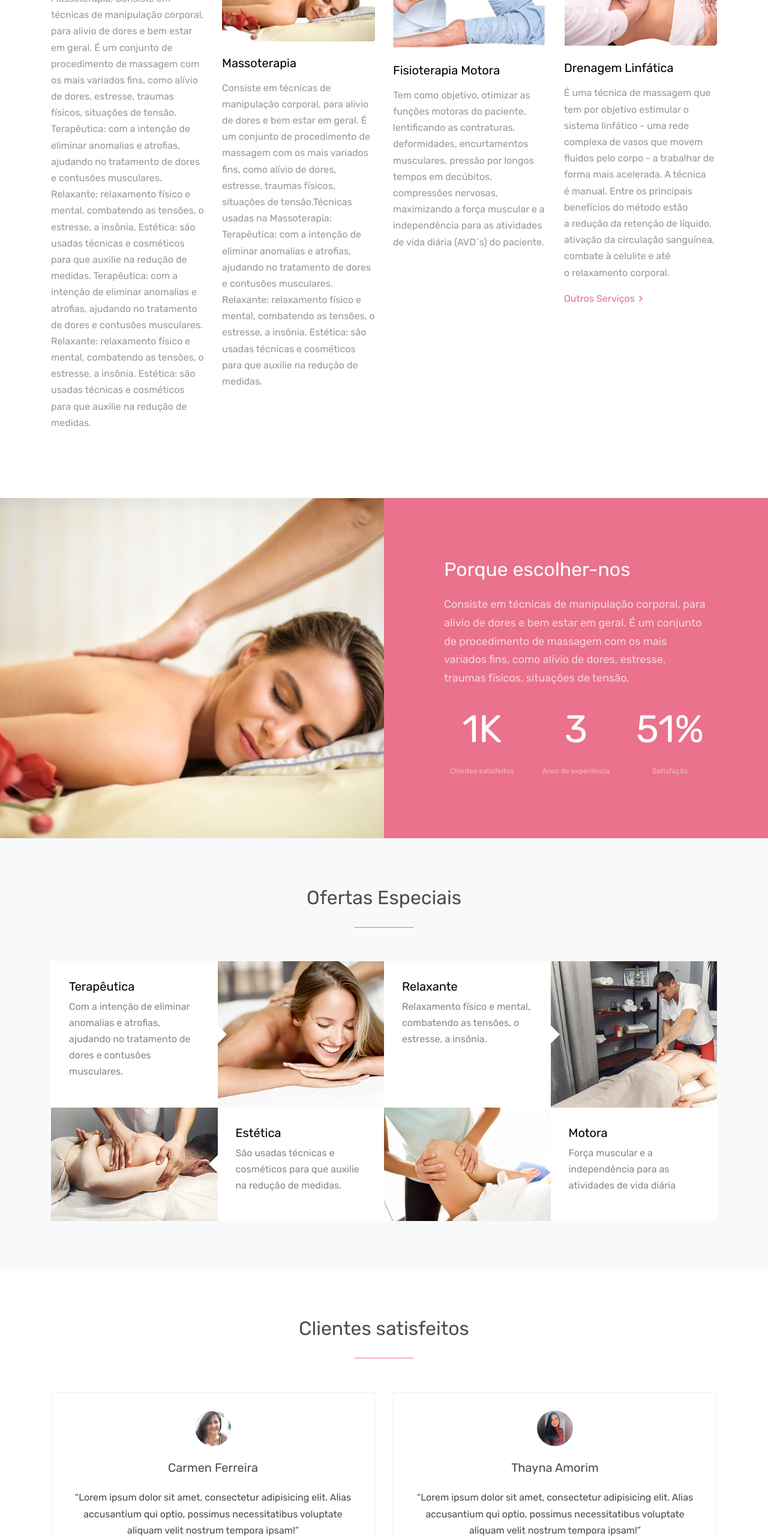
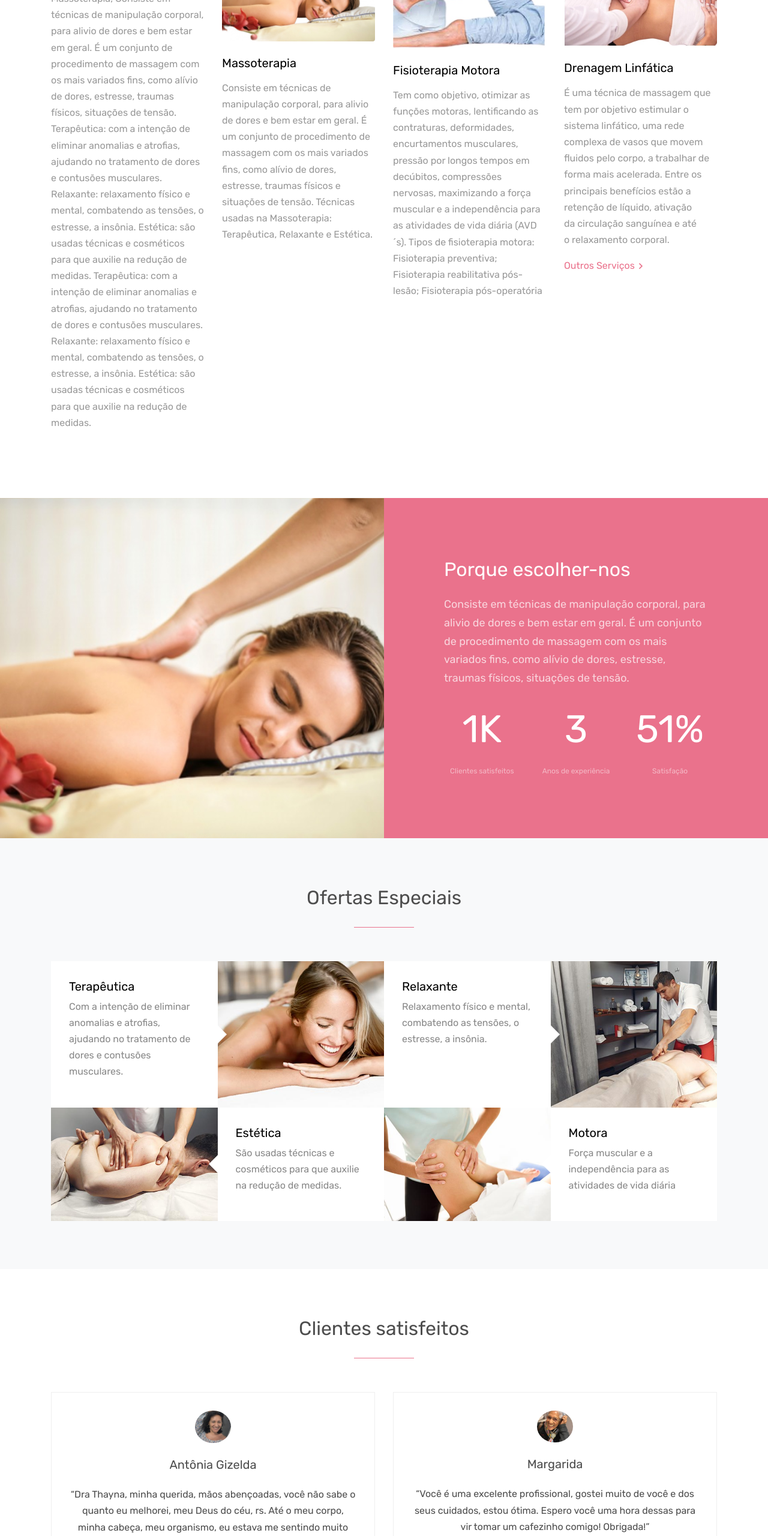
Before and after one commit to jrjrjuquia/oFisioterpia, a plain HTML site: page index.html in a window 1280 px wide. Shown: the part 1100-3660 px from the top of the page at 60% size. Drawn offline with Linux system fonts and the light colour scheme; files whose address does not match are found by name.

Commit message:
fisioterapia
03/08/2022
10:55

```diff
--- a/index.html
+++ b/index.html
@@ -138,10 +138,7 @@
               <div class="block-service-1-card">
                 <a href="#" class="thumbnail-link d-block mb-4"><img src="images/fisio massoterapia 2.png" alt="Image" class="img-fluid"></a>
                 <h3 class="block-service-1-heading mb-3"><a href="#">Massoterapia</a></h3>
-                <div class="block-service-1-excerpt"><p>Consiste em técnicas de manipulação corporal,  para alivio de dores e bem estar em geral. É um conjunto de procedimento de massagem com os mais variados fins, como alívio de dores, estresse, traumas físicos, situações de tensão.Técnicas usadas na Massoterapia:
-                Terapêutica:  com a intenção de eliminar anomalias e atrofias, ajudando no tratamento de dores e contusões musculares.
-                Relaxante:  relaxamento físico e mental, combatendo as tensões, o estresse, a insônia.
-                Estética: são usadas técnicas e cosméticos para que auxilie na redução de medidas.</p></div>
+                <div class="block-service-1-excerpt"><p>Consiste em técnicas de manipulação corporal, para alivio de dores e bem estar em geral. É um conjunto de procedimento de massagem com os mais variados fins, como alívio de dores, estresse, traumas físicos e situações de tensão. Técnicas usadas na Massoterapia: Terapêutica, Relaxante e Estética.</p></div>
                 <!-- <p><a href="#" class="d-inline-flex align-items-center block-service-1-more"><span>Descubra mais
                 </span> <span class="icon-keyboard_arrow_right icon"></span></a></p> -->
               </div>
@@ -150,7 +147,7 @@
               <div class="block-service-1-card">
                 <a href="#" class="thumbnail-link d-block mb-4"><img src="images/fisio motora 2.jpg" alt="Image" class="img-fluid"></a>
                 <h3 class="block-service-1-heading mb-3"><a href="#">Fisioterapia Motora </a></h3>
-                <div class="block-service-1-excerpt"><p>Tem como objetivo, otimizar as funções motoras do paciente, lentificando as contraturas, deformidades, encurtamentos musculares, pressão por longos tempos em decúbitos, compressões nervosas, maximizando a força muscular e a independência para as atividades de vida diária (AVD´s) do paciente.</p></div>
+                <div class="block-service-1-excerpt"><p>Tem como objetivo, otimizar as funções motoras, lentificando as contraturas, deformidades, encurtamentos musculares, pressão por longos tempos em decúbitos, compressões nervosas, maximizando a força muscular e a independência para as atividades de vida diária (AVD´s). Tipos de fisioterapia motora: Fisioterapia preventiva; Fisioterapia reabilitativa pós-lesão; Fisioterapia pós-operatória</p></div>
                 <!-- <p><a href="#" class="d-inline-flex align-items-center block-service-1-more"><span>Descubra mais</span> <span class="icon-keyboard_arrow_right icon"></span></a></p> -->
               </div>
             </div>
@@ -158,8 +155,7 @@
               <div class="block-service-1-card">
                 <a href="#" class="thumbnail-link d-block mb-4"><img src="images/fisio linfatica.jpg" alt="Image" class="img-fluid"></a>
                 <h3 class="block-service-1-heading mb-3"><a href="#">Drenagem Linfática</a></h3>
-                <div class="block-service-1-excerpt"><p>É uma técnica de massagem que tem por objetivo estimular o sistema linfático - uma rede complexa de vasos que movem fluidos pelo corpo - a trabalhar de forma mais acelerada. A técnica é manual.
-                  Entre os principais benefícios do método estão a redução da retenção de líquido, ativação da circulação sanguínea, combate à celulite e até o relaxamento corporal.</p></div>
+                <div class="block-service-1-excerpt"><p>É uma técnica de massagem que tem por objetivo estimular o sistema linfático, uma rede complexa de vasos que movem fluidos pelo corpo, a trabalhar de forma mais acelerada. Entre os principais benefícios estão a retenção de líquido, ativação da circulação sanguínea e até o relaxamento corporal.</p></div>
                 <p><a href="services.html" class="d-inline-flex align-items-center block-service-1-more"><span>Outros Serviços
                 </span> <span class="icon-keyboard_arrow_right icon"></span></a></p>
               </div>
@@ -288,41 +284,31 @@
 
                 <div class="d-block block-testimony mx-auto text-center">
                   <div class="person w-25 mx-auto mb-4">
-                    <img src="images/cliente bua.jpg" alt="Image" class="img-fluid rounded-circle w-50 mx-auto">
+                    <img src="images/cliente luana.jpg" alt="Image" class="img-fluid rounded-circle w-50 mx-auto">
                   </div>
                   <div>
-                    <h2 class="h5 mb-4">Julio Amorim</h2>
-                    <blockquote>&ldquo;Lorem ipsum dolor sit amet, consectetur adipisicing elit. Alias accusantium qui optio, possimus necessitatibus voluptate aliquam velit nostrum tempora ipsam!&rdquo;</blockquote>
+                    <h2 class="h5 mb-4">Luana Santos</h2>
+                    <blockquote>&ldquo;Teste a “tal” da Ventosoterapia e o resultado foi o melhor possível. Além de super relaxar, melhorou muito aqueles pontinhos mais doloridos que sentimos nas costas, sabe? Onde sentimos mais o estresse do dia a dia. Muito obrigada pelo atendimento Fisio, eu amei.&rdquo;</blockquote>
                   </div>
                 </div>
 
                 <div class="d-block block-testimony mx-auto text-center">
                   <div class="person w-25 mx-auto mb-4">
-                    <img src="images/cliente carmen.jpg" alt="Image" class="img-fluid rounded-circle w-50 mx-auto">
+                    <img src="images/cliente antonia gizelda.jpg" alt="Image" class="img-fluid rounded-circle w-50 mx-auto">
                   </div>
                   <div>
-                    <h2 class="h5 mb-4">Carmen Ferreira</h2>
-                    <blockquote>&ldquo;Lorem ipsum dolor sit amet, consectetur adipisicing elit. Alias accusantium qui optio, possimus necessitatibus voluptate aliquam velit nostrum tempora ipsam!&rdquo;</blockquote>
+                    <h2 class="h5 mb-4">Antônia Gizelda </h2>
+                    <blockquote>&ldquo;Dra Thayna, minha querida, mãos abençoadas, você não sabe o quanto eu melhorei, meu Deus do céu, rs. Até o meu corpo, minha cabeça, meu organismo, eu estava me sentindo muito cansada, para baixo, eu não imaginava que uma dor no ombro, faria mal para o corpo inteiro. Você precisa vê, como eu fui dormir animada e acordei mais animada ainda, praticamente a alegria retornou, porque eu estava em uma tristeza, pelo fato de sentir muita dor no ombro. Estou conseguindo mexer os braços para tudo quanto é lado.. Olha minha querida, muito obrigada!&rdquo;</blockquote>
                   </div>
                 </div>
 
                 <div class="d-block block-testimony mx-auto text-center">
                   <div class="person w-25 mx-auto mb-4">
-                    <img src="images/cliente tayna.jpg" alt="Image" class="img-fluid rounded-circle w-50 mx-auto">
+                    <img src="images/margarida.jpg" alt="Image" class="img-fluid rounded-circle w-50 mx-auto">
                   </div>
                   <div>
-                    <h2 class="h5 mb-4">Thayna Amorim</h2>
-                    <blockquote>&ldquo;Lorem ipsum dolor sit amet, consectetur adipisicing elit. Alias accusantium qui optio, possimus necessitatibus voluptate aliquam velit nostrum tempora ipsam!&rdquo;</blockquote>
-                  </div>
-                </div>
-
-                <div class="d-block block-testimony mx-auto text-center">
-                  <div class="person w-25 mx-auto mb-4">
-                    <img src="images/cliente carmen.jpg" alt="Image" class="img-fluid rounded-circle w-50 mx-auto">
-                  </div>
-                  <div>
-                    <h2 class="h5 mb-4">Carmen Ferreira</h2>
-                    <blockquote>&ldquo;Lorem ipsum dolor sit amet, consectetur adipisicing elit. Alias accusantium qui optio, possimus necessitatibus voluptate aliquam velit nostrum tempora ipsam!&rdquo;</blockquote>
+                    <h2 class="h5 mb-4">Margarida</h2>
+                    <blockquote>&ldquo;Você é uma excelente profissional, gostei muito de você e dos seus cuidados, estou ótima. Espero você uma hora dessas para vir tomar um cafezinho comigo! Obrigada!&rdquo;</blockquote>
                   </div>
                 </div>
                </div>
```
Also changed, not shown: images/cliente antonia gizelda.jpg (added), images/cliente luana.jpg (added), images/margarida.jpg (added).
